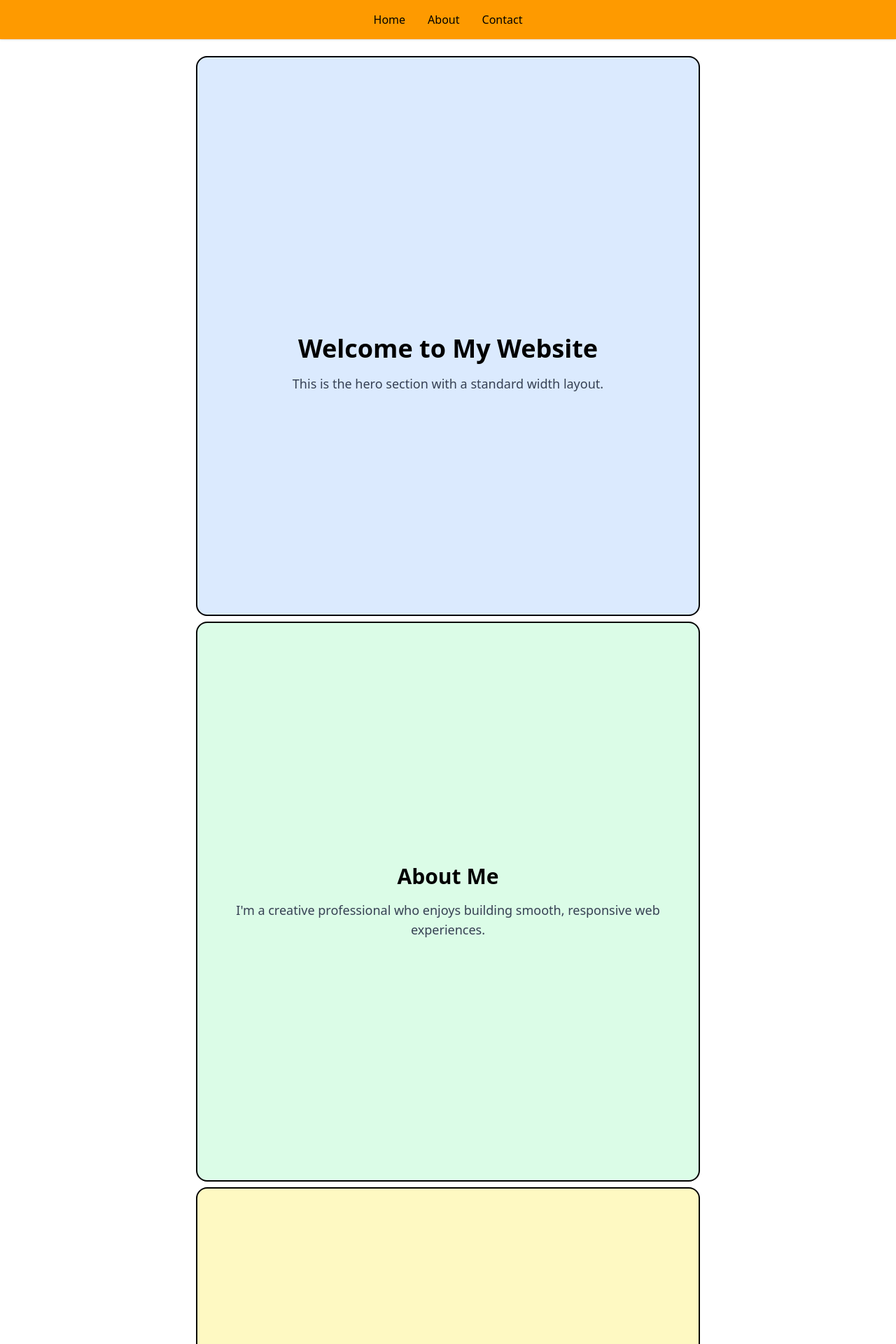
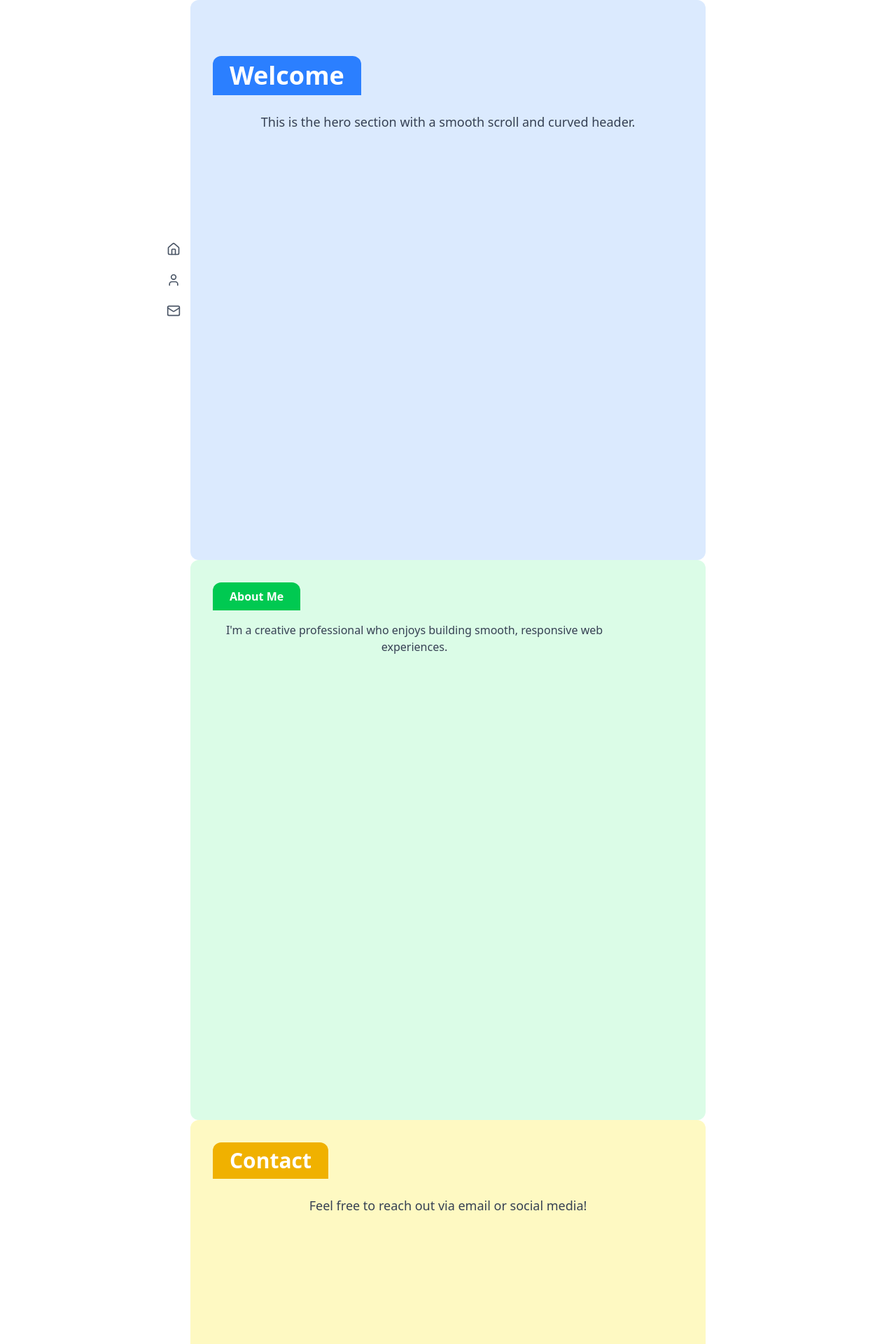
Before and after one commit to petri-nykanen/home, a React (Vite) app: page / in a window 1280 px wide. Shown: the top 1920 px of the page at 70% size. Built offline with nearby package versions, Linux system fonts and the light colour scheme.

Commit message:
Installed lucide

```diff
--- a/package.json
+++ b/package.json
@@ -12,6 +12,7 @@
   "dependencies": {
     "@tailwindcss/cli": "^4.1.8",
     "@tailwindcss/vite": "^4.1.8",
+    "lucide-react": "^0.513.0",
     "react": "^19.1.0",
     "react-dom": "^19.1.0"
   },
--- a/src/App.tsx
+++ b/src/App.tsx
@@ -7,11 +7,11 @@ import ContactSection from "./components/ContactSection";
 export default function App() {
 	return (
 		<>
-			<Navbar />
 			<main className="max-w-screen-md mx-auto px-4">
 				<HeroSection />
 				<AboutSection />
 				<ContactSection />
+				<Navbar />
 			</main>
 		</>
 	);
--- a/src/components/AboutSection.jsx
+++ b/src/components/AboutSection.jsx
@@ -1,18 +1,44 @@
+// import React from "react";
+
+// export default function AboutSection() {
+// 	return (
+// 		<section
+// 			id="about"
+// 			className="min-h-screen flex items-center justify-center bg-green-100 border-2 border-solid rounded-2xl m-2"
+// 		>
+// 			<div className="text-center">
+// 				<h2 className="text-3xl font-semibold">About Me</h2>
+// 				<p className="mt-4 text-lg text-gray-700">
+// 					I'm a creative professional who enjoys building smooth, responsive web
+// 					experiences.
+// 				</p>
+// 			</div>
+// 		</section>
+// 	);
+// }
 import React from "react";
+import useInView from "../hooks/useInView";
 
 export default function AboutSection() {
+	const [ref, isVisible] = useInView({ threshold: 0.1 });
+
 	return (
 		<section
 			id="about"
-			className="min-h-screen flex items-center justify-center bg-green-100 border-2 border-solid rounded-2xl m-2"
+			ref={ref}
+			className={`
+        min-h-screen bg-green-100 rounded-xl p-8 max-w-screen-lg mx-auto
+        transition-opacity duration-700 transform
+        ${isVisible ? "opacity-100 translate-y-0" : "opacity-0 translate-y-10"}
+      `}
 		>
-			<div className="text-center">
-				<h2 className="text-3xl font-semibold">About Me</h2>
-				<p className="mt-4 text-lg text-gray-700">
-					I'm a creative professional who enjoys building smooth, responsive web
-					experiences.
-				</p>
-			</div>
+			<h2 className="bg-green-500 text-white px-6 py-2 rounded-t-xl inline-block font-semibold">
+				About Me
+			</h2>
+			<p className="mt-4 text-center text-gray-700 max-w-xl">
+				I'm a creative professional who enjoys building smooth, responsive web
+				experiences.
+			</p>
 		</section>
 	);
 }
--- a/src/components/ContactSection.jsx
+++ b/src/components/ContactSection.jsx
@@ -1,17 +1,42 @@
+// import React from "react";
+
+// export default function ContactSection() {
+// 	return (
+// 		<section
+// 			id="contact"
+// 			className="min-h-screen flex items-center justify-center bg-yellow-100 border-2 border-solid rounded-2xl m-2"
+// 		>
+// 			<div className="text-center">
+// 				<h2 className="text-3xl font-semibold">Contact</h2>
+// 				<p className="mt-4 text-lg text-gray-700">
+// 					Feel free to reach out via email or social media!
+// 				</p>
+// 			</div>
+// 		</section>
+// 	);
+// }
 import React from "react";
+import useInView from "../hooks/useInView";
 
 export default function ContactSection() {
+	const [ref, isVisible] = useInView({ threshold: 0.1 });
+
 	return (
 		<section
 			id="contact"
-			className="min-h-screen flex items-center justify-center bg-yellow-100 border-2 border-solid rounded-2xl m-2"
+			ref={ref}
+			className={`
+        min-h-screen bg-yellow-100 rounded-xl p-8 max-w-screen-lg mx-auto
+        transition-opacity duration-700 transform
+        ${isVisible ? "opacity-100 translate-y-0" : "opacity-0 translate-y-10"}
+      `}
 		>
-			<div className="text-center">
-				<h2 className="text-3xl font-semibold">Contact</h2>
-				<p className="mt-4 text-lg text-gray-700">
-					Feel free to reach out via email or social media!
-				</p>
-			</div>
+			<h2 className="bg-yellow-500 text-white px-6 py-2 rounded-t-xl inline-block font-semibold text-3xl">
+				Contact
+			</h2>
+			<p className="mt-6 text-lg text-gray-700 text-center max-w-xl mx-auto">
+				Feel free to reach out via email or social media!
+			</p>
 		</section>
 	);
 }
--- a/src/components/HeroSection.jsx
+++ b/src/components/HeroSection.jsx
@@ -1,17 +1,25 @@
 import React from "react";
+import useInView from "../hooks/useInView";
 
 export default function HeroSection() {
+	const [ref, isVisible] = useInView({ threshold: 0.1 });
+
 	return (
 		<section
 			id="home"
-			className="min-h-screen flex items-center justify-center bg-blue-100 pt-20 border-2 border-solid rounded-2xl m-2 mt-20"
+			ref={ref}
+			className={`
+        min-h-screen bg-blue-100 rounded-xl p-8 max-w-screen-lg mx-auto pt-20
+        transition-opacity duration-700 transform
+        ${isVisible ? "opacity-100 translate-y-0" : "opacity-0 translate-y-10"}
+      `}
 		>
-			<div className="text-center">
-				<h1 className="text-4xl font-bold">Welcome to My Website</h1>
-				<p className="mt-4 text-lg text-gray-700">
-					This is the hero section with a standard width layout.
-				</p>
-			</div>
+			<h1 className="bg-blue-500 text-white px-6 py-2 rounded-t-xl inline-block font-bold text-4xl">
+				Welcome
+			</h1>
+			<p className="mt-6 text-lg text-gray-700 text-center max-w-xl mx-auto">
+				This is the hero section with a smooth scroll and curved header.
+			</p>
 		</section>
 	);
 }
--- a/src/components/Navbar.jsx
+++ b/src/components/Navbar.jsx
@@ -1,11 +1,29 @@
-export default function Navbar() {
-  return (
-    <nav className="fixed top-0 w-full bg-amber-500 shadow z-50">
-      <div className="max-w-screen-lg mx-auto px-4 py-4 flex justify-center gap-8">
-        <a href="#home" className="hover:underline">Home</a>
-        <a href="#about" className="hover:underline">About</a>
-        <a href="#contact" className="hover:underline">Contact</a>
-      </div>
-    </nav>
-  );
+import { Home, User, Mail } from "lucide-react";
+
+export default function SidebarNav() {
+	const navItems = [
+		{ id: "home", label: "Home", icon: <Home size={20} /> },
+		{ id: "about", label: "About", icon: <User size={20} /> },
+		{ id: "contact", label: "Contact", icon: <Mail size={20} /> },
+	];
+
+	return (
+		<nav
+			className="fixed top-1/2 -translate-y-1/2 z-50 flex flex-col gap-6 px-3 py-2"
+			style={{ left: "calc((100vw - 768px) / 2 - 30px)" }}
+		>
+			{navItems.map(({ id, label, icon }) => (
+				<a
+					key={id}
+					href={`#${id}`}
+					className="group relative flex items-center justify-center text-gray-600 hover:text-blue-600"
+				>
+					{icon}
+					<span className="absolute left-full ml-2 w-max opacity-0 group-hover:opacity-100 transition-opacity text-sm font-medium bg-gray-800 text-white px-2 py-1 rounded-md shadow">
+						{label}
+					</span>
+				</a>
+			))}
+		</nav>
+	);
 }
--- /dev/null
+++ b/src/hooks/useInView.ts
@@ -0,0 +1,18 @@
+import { useEffect, useState, useRef } from "react";
+
+export default function useInView(options = {}) {
+	const ref = useRef(null);
+	const [isVisible, setIsVisible] = useState(false);
+
+	useEffect(() => {
+		const observer = new IntersectionObserver(
+			([entry]) => setIsVisible(entry.isIntersecting),
+			options,
+		);
+
+		if (ref.current) observer.observe(ref.current);
+		return () => observer.disconnect();
+	}, [options]);
+
+	return [ref, isVisible];
+}
```
Also changed, not shown: 1 other file (tests, documents, lock files or other folders).
